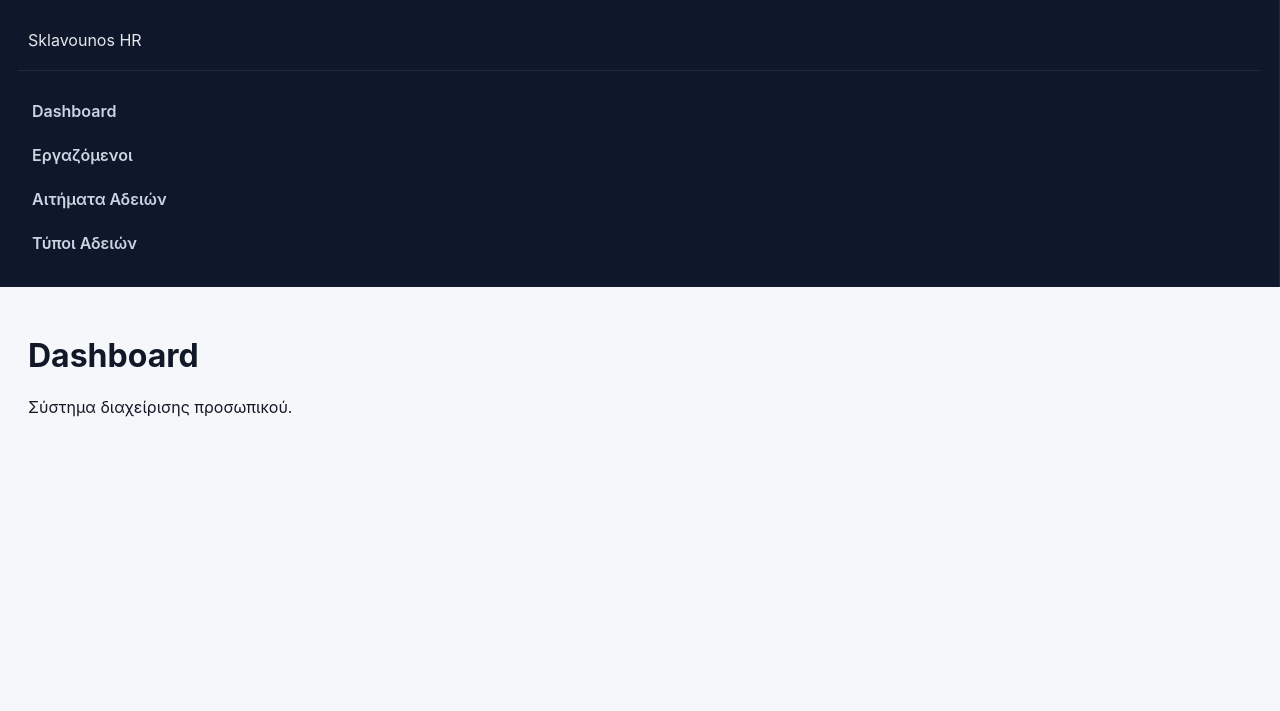
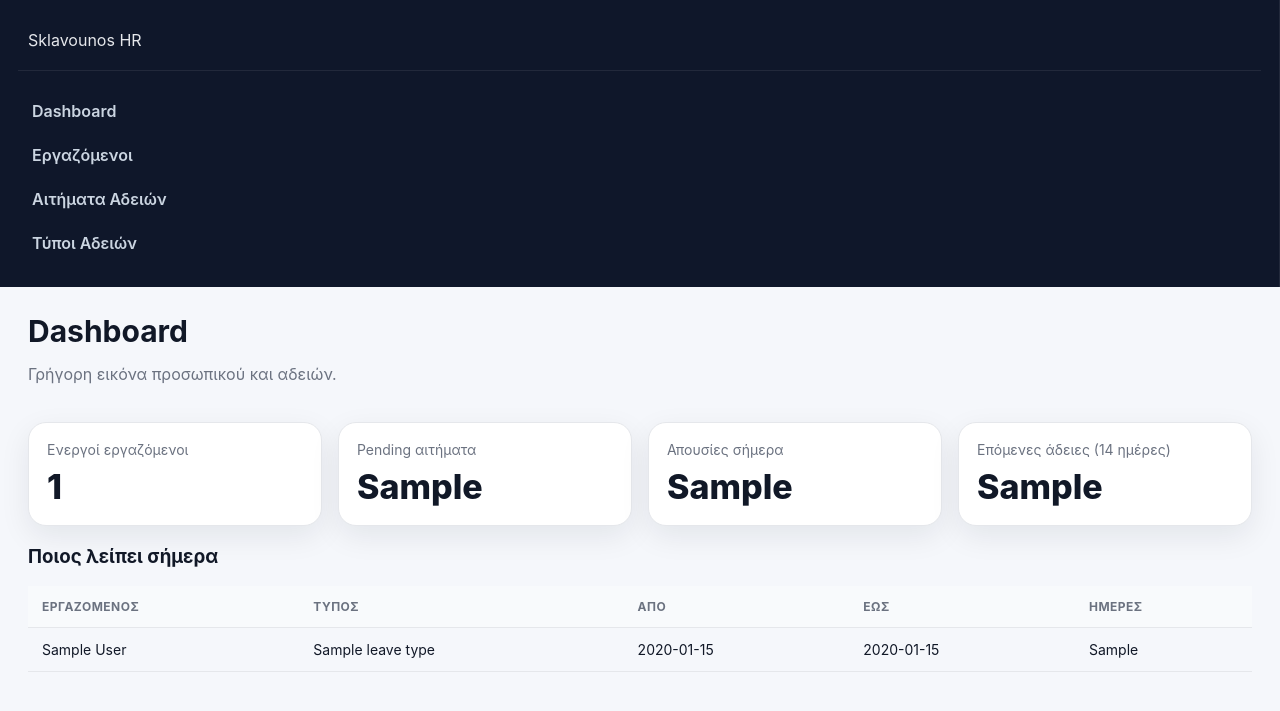
Before and after one commit to cfragoulis-design/Sklavounos-HR, a FastAPI app: template app/templates/dashboard.html in a window 1280 px wide. Shown: the top 711 px of the page. Run offline with FastAPI, Linux system fonts and the light colour scheme; the template is opened without the code that fills it: most values are stand-ins (such as "Sample title", 1, 10 or a date in 2020).

Commit message:
Add files via upload

```diff
--- a/app/templates/dashboard.html
+++ b/app/templates/dashboard.html
@@ -1,6 +1,68 @@
-
 {% extends "base.html" %}
 {% block content %}
-<h1>Dashboard</h1>
-<p>Σύστημα διαχείρισης προσωπικού.</p>
+
+<div class="topbar">
+  <div>
+    <h1>Dashboard</h1>
+    <p class="muted">Γρήγορη εικόνα προσωπικού και αδειών.</p>
+  </div>
+</div>
+
+<div class="stats-grid">
+  <div class="stat-card">
+    <div class="stat-label">Ενεργοί εργαζόμενοι</div>
+    <div class="stat-value">{{ stats.total_employees }}</div>
+  </div>
+
+  <div class="stat-card">
+    <div class="stat-label">Pending αιτήματα</div>
+    <div class="stat-value">{{ stats.pending_requests }}</div>
+  </div>
+
+  <div class="stat-card">
+    <div class="stat-label">Απουσίες σήμερα</div>
+    <div class="stat-value">{{ stats.todays_absences }}</div>
+  </div>
+
+  <div class="stat-card">
+    <div class="stat-label">Επόμενες άδειες (14 ημέρες)</div>
+    <div class="stat-value">{{ stats.upcoming_leaves }}</div>
+  </div>
+</div>
+
+<div class="card">
+  <div class="section-head">
+    <h3>Ποιος λείπει σήμερα</h3>
+  </div>
+
+  {% if stats.absences_today %}
+  <div class="table-wrap">
+    <table class="table">
+      <thead>
+        <tr>
+          <th>Εργαζόμενος</th>
+          <th>Τύπος</th>
+          <th>Από</th>
+          <th>Έως</th>
+          <th>Ημέρες</th>
+        </tr>
+      </thead>
+      <tbody>
+        {% for item in stats.absences_today %}
+        <tr>
+          <td>{{ item.employee.full_name if item.employee else "-" }}</td>
+          <td>{{ item.leave_type.name if item.leave_type else "-" }}</td>
+          <td>{{ item.date_from.strftime('%Y-%m-%d') }}</td>
+          <td>{{ item.date_to.strftime('%Y-%m-%d') }}</td>
+          <td>{{ item.days_requested }}</td>
+        </tr>
+        {% endfor %}
+      </tbody>
+    </table>
+  </div>
+  {% else %}
+  <p class="muted">Δεν υπάρχουν απουσίες σήμερα.</p>
+  {% endif %}
+</div>
+
 {% endblock %}
```
